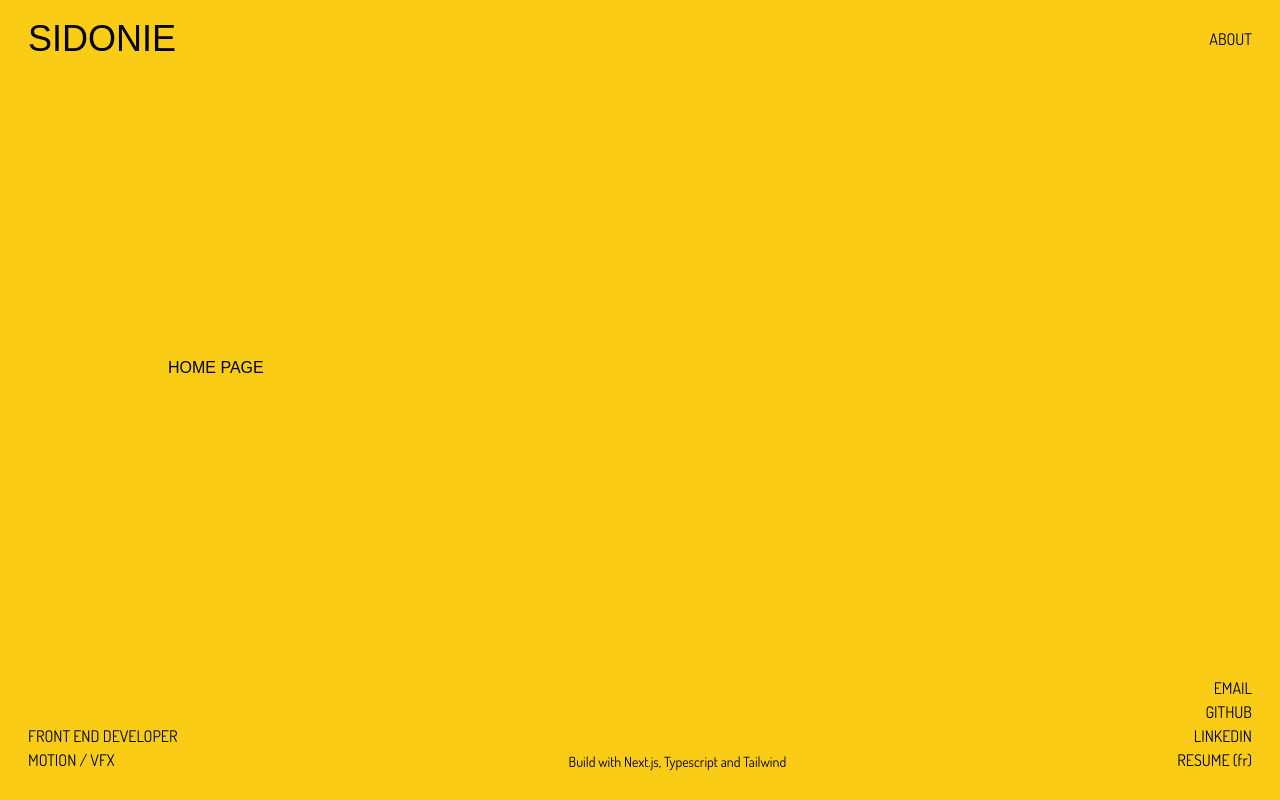
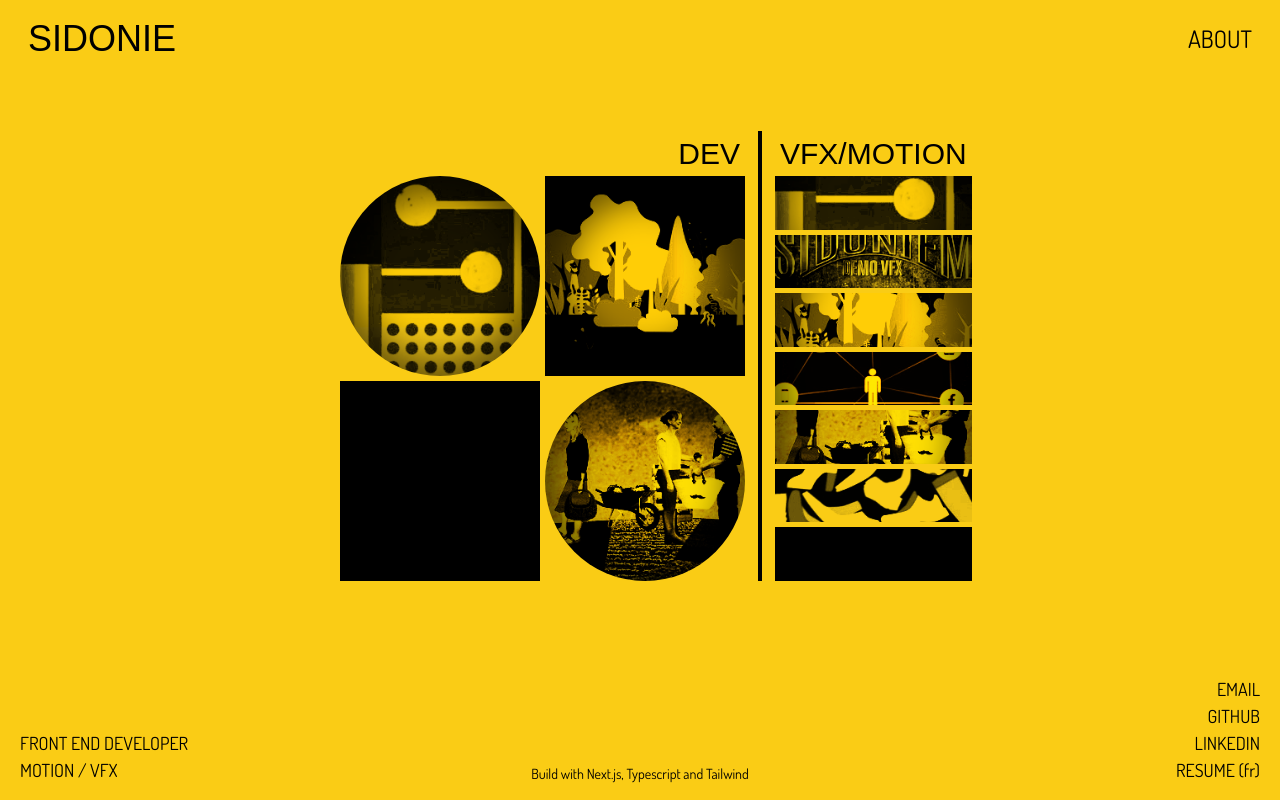
Before and after one commit to Fidomi/portfolio-next, a Next.js app: page / in a window 1280 px wide. Built offline with nearby package versions, Linux system fonts and the light colour scheme.

Commit message:
Improve some styling

```diff
--- a/components/Footer.tsx
+++ b/components/Footer.tsx
@@ -1,15 +1,16 @@
 const Footer = ({ bgColor }: { bgColor: string }) => {
     return (
-        <div className={`flex-1 w-full px-2 py-5 bg-${bgColor} max-h-36`}>
-            <footer className="flex flex-row justify-between px-5 items-end text-base font-body">
-                <div className="flex flex-col">
+        <div
+            className={`flex-1 w-full pt-5 pb-2 bg-${bgColor} max-h-44 md:max-h-36`}>
+            <footer className="flex flex-row flex-wrap  w-full justify-between px-5 items-end text-lg font-body md:flex-nowrap">
+                <div className="flex order-1 flex-50 flex-col md:order-1 md:flex-25">
                     <p>FRONT END DEVELOPER</p>
                     <p>MOTION / VFX </p>
                 </div>
-                <p className="text-sm">
+                <p className="text-xs text-center order-3 pt-6 flex-100 md:order-2 md:flex-1 md:flex-50 md:text-sm md:pt-0">
                     Build with Next.js, Typescript and Tailwind
                 </p>
-                <div className="flex flex-col items-end">
+                <div className="flex order-2 flex-50 flex-col items-end md:order-3 md:flex-25 ">
                     <a href="">EMAIL</a>
                     <a href="">GITHUB</a>
                     <a href="">LINKEDIN</a>
--- a/components/Header.tsx
+++ b/components/Header.tsx
@@ -8,7 +8,7 @@ function Header({ bgColor }: { bgColor: string }) {
                     <a className="text-4xl">SIDONIE</a>
                 </Link>
                 <Link href="/about">
-                    <a className="text-base font-body">ABOUT</a>
+                    <a className="text-lg font-body lg:text-2xl">ABOUT</a>
                 </Link>
             </header>
         </div>
--- a/components/Layout.tsx
+++ b/components/Layout.tsx
@@ -1,7 +1,6 @@
 import React from "react";
 import Header from "./Header";
 import Footer from "./Footer";
-import { prependOnceListener } from "process";
 
 export const Layout = ({
     children,
--- a/pages/about/index.tsx
+++ b/pages/about/index.tsx
@@ -9,9 +9,9 @@ const About = () => {
         <Layout curColor={curColor}>
             <div
                 className={`container px-2 flex flex-column justify-center bg-${curColor}`}>
-                <div className="lg:px-4">
+                <div className="lg:px-4 max-w-screen-lg">
                     <div className="flex flex-row justify-between">
-                        <h1 className="text-2xl font-bold text-gray-900 lg:text-4xl">
+                        <h1 className="text-2xl font-medium text-black lg:text-4xl">
                             Hi there!
                             <br />
                             I'm Sidonie, front-end developer from France.
--- a/pages/index.tsx
+++ b/pages/index.tsx
@@ -1,11 +1,11 @@
 import { Layout } from "../components/Layout";
-
+import Map from "../components/Map/Map";
 export default function Home() {
     const curColor: string = "yellow-400";
     return (
         <Layout curColor={curColor}>
             <div className={`container px-4 mx-auto bg-${curColor}`}>
-                HOME PAGE
+                <Map />
             </div>
         </Layout>
     );
--- a/tailwind.config.js
+++ b/tailwind.config.js
@@ -9,20 +9,22 @@ module.exports = {
     darkMode: false, // or 'media' or 'class'
     theme: {
         screens: {
-            sm: "480px",
+            sm: "640px",
             md: "768px",
-            lg: "976px",
-            xl: "1440px",
+            lg: "1024px",
+            xl: "1280px",
+            "2xl": "1536px",
         },
         colors: {
             gray: colors.gray,
             yellow: colors.yellow,
             black: colors.black,
             green: colors.green,
+            white: colors.white,
         },
         fontFamily: {
             sans: ["Oswald", "sans-serif"],
-            serif: ["Merriweather", "serif"],
+            serif: ["ui - serif", "Georgia", "Cambria", "serif"],
             body: ["Dosis", "sans"],
         },
         fontSize: {
@@ -50,6 +52,23 @@ module.exports = {
             borderRadius: {
                 "4xl": "2rem",
             },
+            width: {
+                map: "600px",
+            },
+            height: {
+                map: "450px",
+            },
+        },
+        flex: {
+            1: "1 1 100%",
+            auto: "1 1 auto",
+            initial: "0 1 auto",
+            inherit: "inherit",
+            none: "none",
+            2: "2 2 0%",
+            100: "1 1 100%",
+            50: "1 1 50%",
+            25: "1 1 25%",
         },
     },
     variants: {
```
